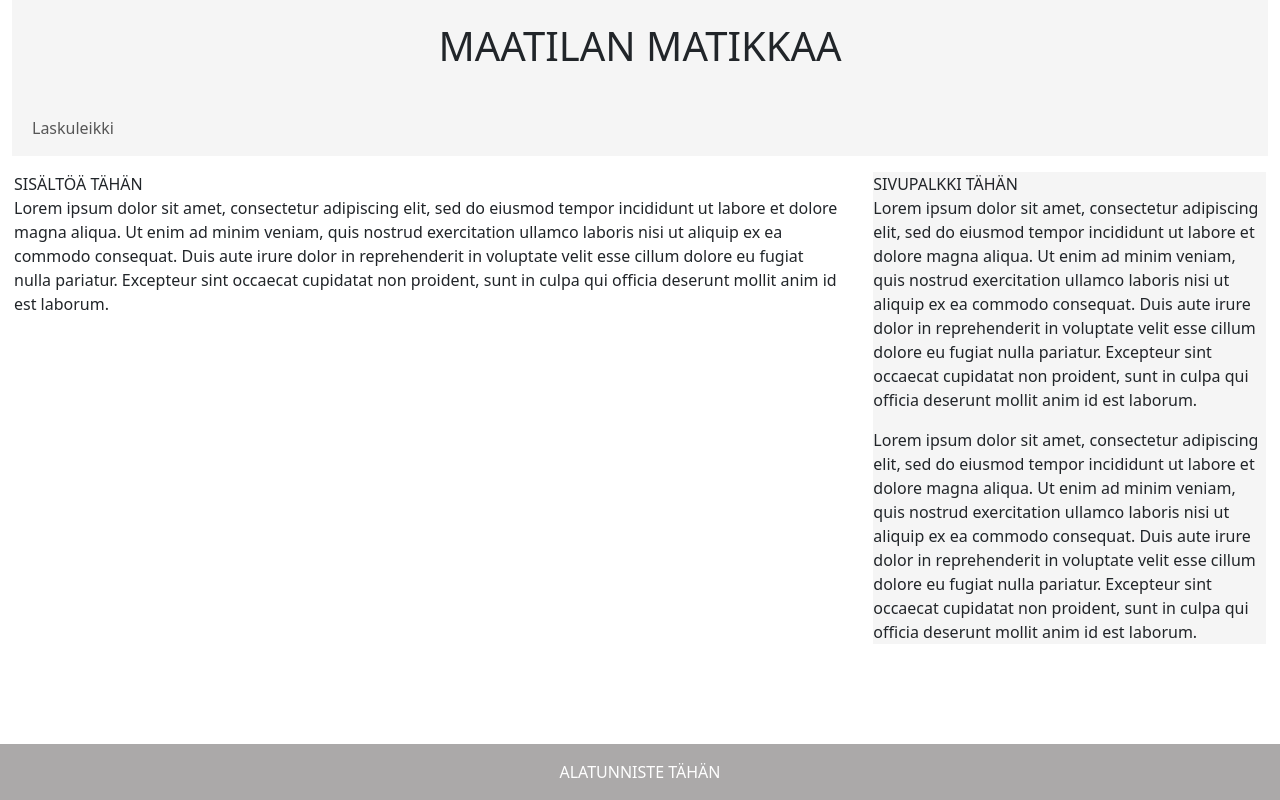
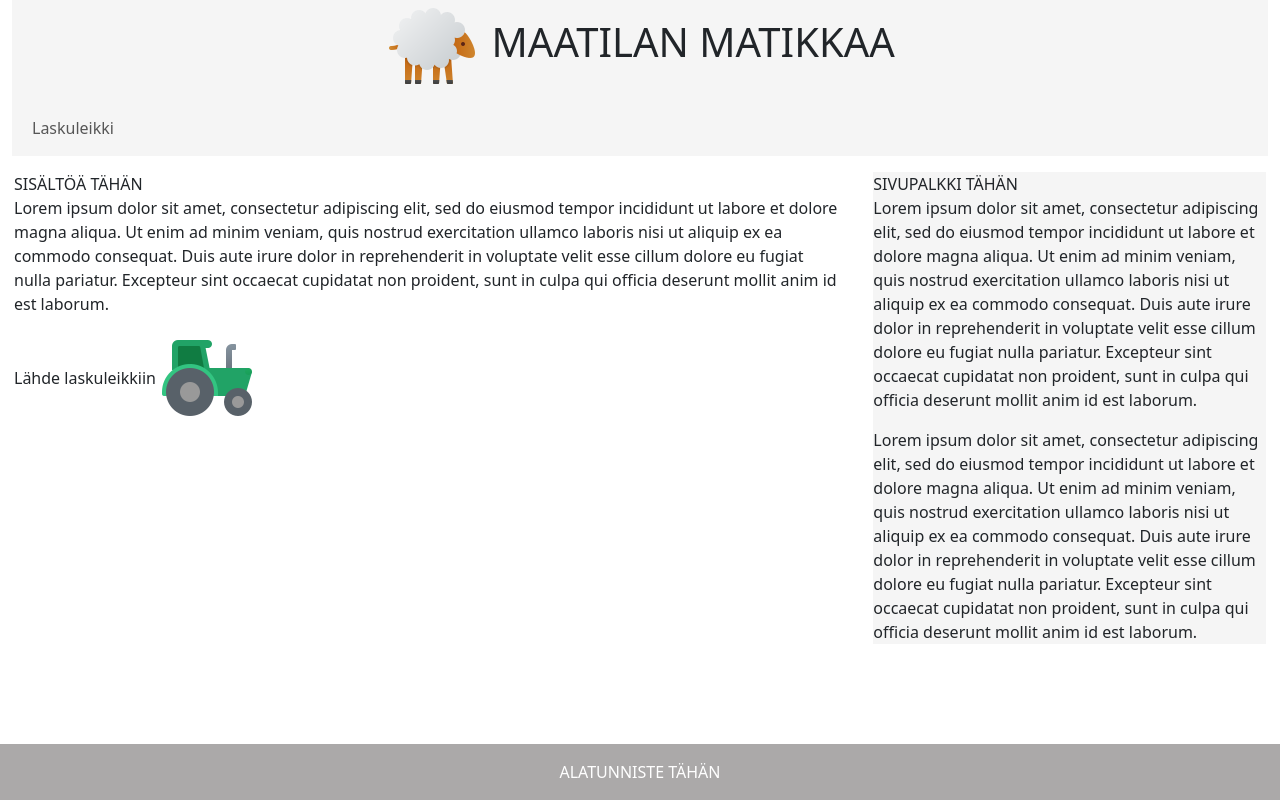
Before and after one commit to hubbeli/laskuleikki, a plain HTML site: page index.html in a window 1280 px wide. Drawn offline with nearby package versions, Linux system fonts and the light colour scheme.

Commit message:
Lisätty toimivat linkit etusivulta pelisivulle ja lisätty liikkuva traktori.

```diff
--- a/css/style.css
+++ b/css/style.css
@@ -21,3 +21,22 @@ footer {
     color: #ffffff;
     text-align: center;
 }
+
+/* Liikkuva traktori etusivulle */
+
+.icon-container {
+    align-items: center;
+}
+
+.hover-icon {
+    transition: transform 0.3s ease;
+}
+
+.hover-icon:hover {
+    animation: moveRight 0.5s ease forwards;
+}
+
+@keyframes moveRight {
+    0% { transform: translateX(0); }
+    100% { transform: translateX(30px); }
+}
--- a/index.html
+++ b/index.html
@@ -10,7 +10,7 @@
 <body class="d-flex flex-column h-100">
     <div class="container-fluid flex-shrink-0">
         <header class="d-flex justify-content-center align-items-center">
-            <h1>MAATILAN MATIKKAA</h1>
+            <h1><img src="img/sheep.png"> MAATILAN MATIKKAA</h1>
         </header>
         <nav class="navbar navbar-expand-md">
             <div class="container-fluid">
@@ -24,7 +24,7 @@
         </button>
         <div class="collapse navbar-collapse" id="mainmenu">
             <ul class="navbar-nav">
-                <li class="nav-item"><a class="nav-link" href="#">Laskuleikki</a></li>
+                <li class="nav-item"><a class="nav-link" href="index2.html">Laskuleikki</a></li>
             </ul>
         </div>
         </div>
@@ -34,6 +34,11 @@
             <div class="col-md-8 p-3">
                 <section>SISÄLTÖÄ TÄHÄN
                     <p>Lorem ipsum dolor sit amet, consectetur adipiscing elit, sed do eiusmod tempor incididunt ut labore et dolore magna aliqua. Ut enim ad minim veniam, quis nostrud exercitation ullamco laboris nisi ut aliquip ex ea commodo consequat. Duis aute irure dolor in reprehenderit in voluptate velit esse cillum dolore eu fugiat nulla pariatur. Excepteur sint occaecat cupidatat non proident, sunt in culpa qui officia deserunt mollit anim id est laborum.</p></p>
+                    <div class="icon-container">
+                        <a class="nav-link" href="index2.html">Lähde laskuleikkiin
+                            <img src="img/tractor.png" alt="Icon" class="hover-icon">
+                        </a>
+                    </div>
                 </section>
             </div>
             <div class="col-md-4 p-3">
```
Also changed, not shown: img/cow.png (added), img/duck.png (added), img/farm.png (added), img/horse.png (added), img/pig.png (added), img/sheep.png (added), img/tractor.png (added).
